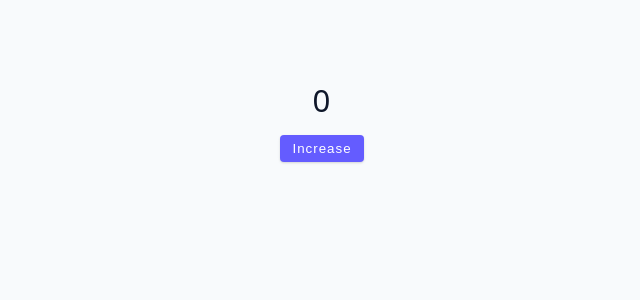
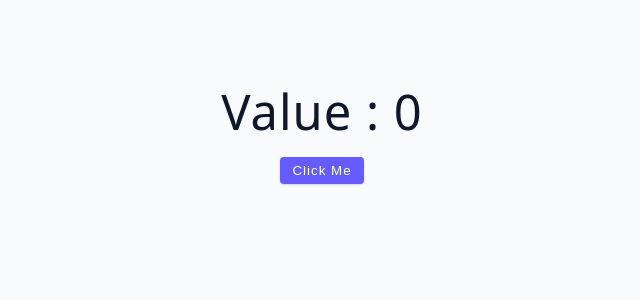
Before and after one commit to anamarijakukulj/practiceJS, a React (Vite) app in the folder LearnReact/advance-react-app/: page / in a window 1280 px wide. Shown: the top 300 px of the page, without its empty margins (318-958 px from the left). Built offline with nearby package versions, Linux system fonts and the light colour scheme.

Commit message:
Change to CodeExample

```diff
--- a/LearnReact/advance-react-app/src/App.jsx
+++ b/LearnReact/advance-react-app/src/App.jsx
@@ -1,9 +1,9 @@
-import UseStateGotcha from "./exercises/01-useState/05-useState-gotcha";
+import CodeExample from "./exercises/02-useEffect/01-code-example";
 
 function App() {
   return (
     <div className="container">
-      <UseStateGotcha />
+      <CodeExample />
     </div>
   );
 }
```
